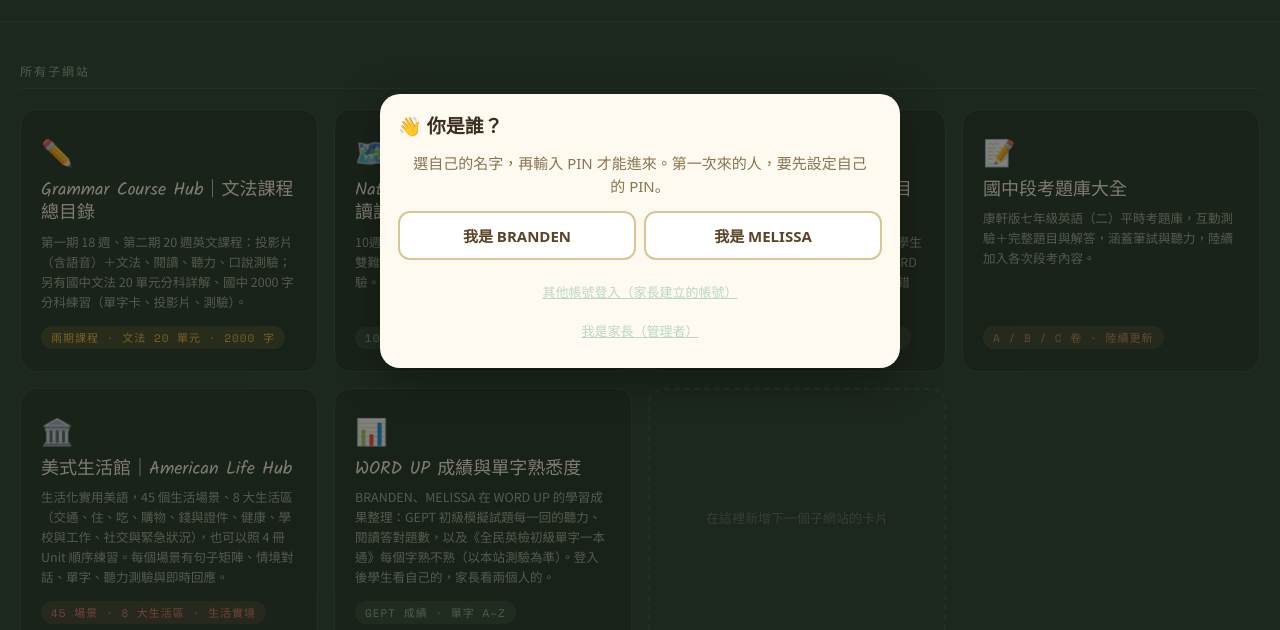
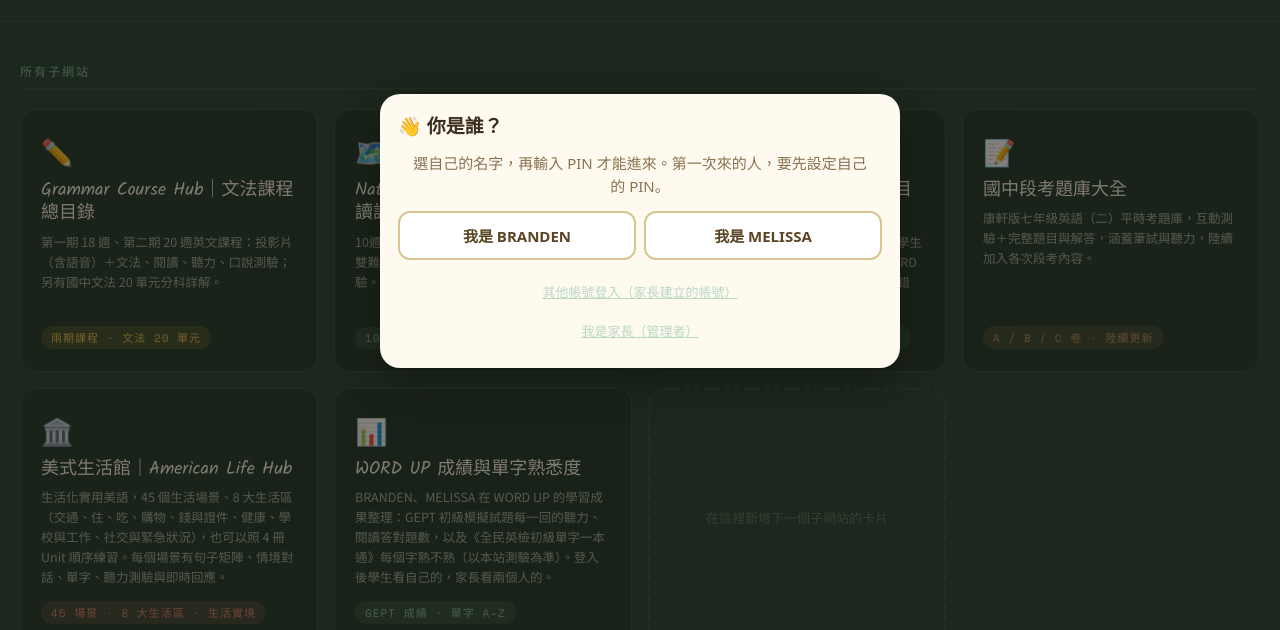
Before and after one commit to jenlin2002/jenlin2002.github.io, a plain HTML site: page index.html in a window 1280 px wide. Shown: the part 169-799 px from the top of the page. Drawn offline with nearby package versions, Linux system fonts and the light colour scheme.

Commit message:
首頁：Grammar Course Hub 卡片說明拿掉 2000 字（已在 Vocabulary Hub）

```diff
--- a/index.html
+++ b/index.html
@@ -111,8 +111,8 @@
     <a class="project-card" href="https://jenlin2002.github.io/english-quiz/" target="_blank">
       <div class="card-icon">✏️</div>
       <div class="card-title">Grammar Course Hub｜文法課程總目錄</div>
-      <div class="card-desc">第一期 18 週、第二期 20 週英文課程：投影片（含語音）＋文法、閱讀、聽力、口說測驗；另有國中文法 20 單元分科詳解、國中 2000 字分科練習（單字卡、投影片、測驗）。</div>
-      <span class="card-tag tag-grammar">兩期課程 · 文法 20 單元 · 2000 字</span>
+      <div class="card-desc">第一期 18 週、第二期 20 週英文課程：投影片（含語音）＋文法、閱讀、聽力、口說測驗；另有國中文法 20 單元分科詳解。</div>
+      <span class="card-tag tag-grammar">兩期課程 · 文法 20 單元</span>
     </a>
     <a class="project-card" href="https://jenlin2002.github.io/nat-geo-reading/" target="_blank">
       <div class="card-icon">🗺️</div>
```
